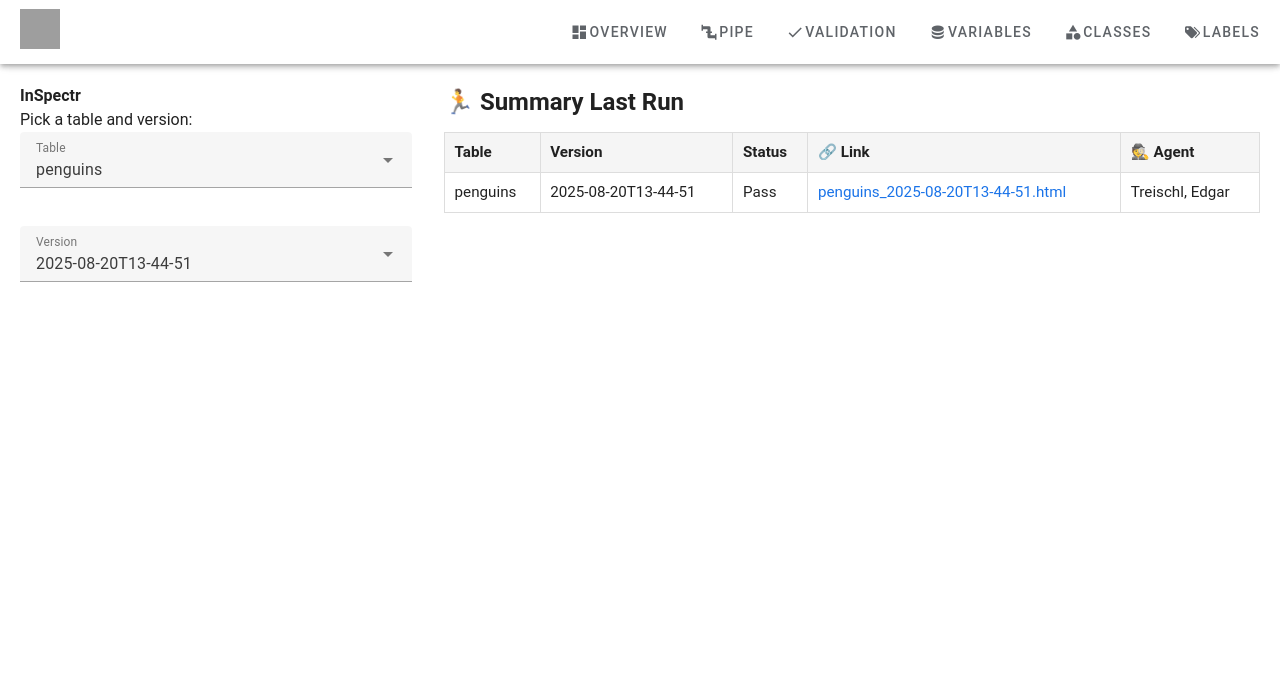
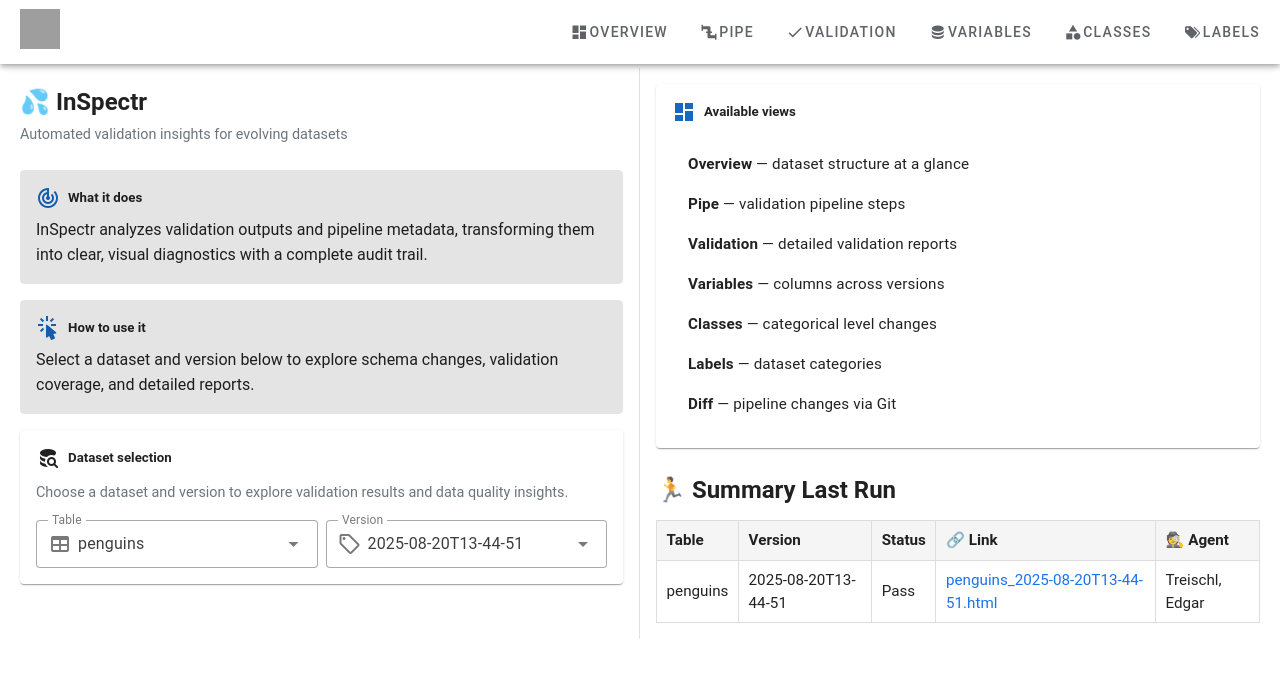
Before and after one commit to edgar-treischl/vuespectr, a Vue app: page / in a window 1280 px wide. Shown: the top 678 px of the page. Built offline with nearby package versions, Linux system fonts and the light colour scheme; grey boxes are pictures that could not be loaded.

Commit message:
finlized sizes plot, add home content

```diff
--- a/src/pages/Classes.vue
+++ b/src/pages/Classes.vue
@@ -1,23 +1,24 @@
 <template>
-  <v-container class="min-vh-100 pa-4">
-    <v-row justify="center">
-      <v-col cols="12" md="10" lg="8">
+  <v-container fluid class="min-vh-100 pa-4">
+    <v-row class="fill-height" justify="center">
+      <v-col cols="10" class="d-flex">
         <SidebarLayout>
-          <!-- Header slot -->
+          <!-- Header -->
           <template #header>
             <h2>🏫 Classes</h2>
           </template>
 
-          <!-- Sidebar slot -->
+          <!-- Sidebar -->
           <template #sidebar>
             <div class="sidebar-content">
               <p>
-                This panel shows the distribution of classes (levels) across dataset versions.
+                This view shows the distribution of classes (levels) across dataset
+                versions.
               </p>
 
               <ul>
                 <li>Each section represents one categorical variable.</li>
-                <li>You can track if levels have changed, disappeared, or appeared.</li>
+                <li>Track whether levels have changed, disappeared, or appeared.</li>
               </ul>
 
               <p class="muted mt-3">
@@ -26,7 +27,7 @@
             </div>
           </template>
 
-          <!-- Main content -->
+          <!-- Main -->
           <PlotClasses />
         </SidebarLayout>
       </v-col>
@@ -36,8 +37,7 @@
 
 <script setup>
 import SidebarLayout from "../components/SidebarLayout.vue";
-import PlotClasses from "@/components/PlotClasses.vue"
-
+import PlotClasses from "@/components/PlotClasses.vue";
 </script>
 
 <style scoped>
--- a/src/pages/Home.vue
+++ b/src/pages/Home.vue
@@ -1,31 +1,132 @@
 <template>
-  <v-container fluid>
-    <v-row>
-      <!-- Left column: dropdowns -->
-      <v-col cols="12" md="4" class="pa-4">
-        <h4>InSpectr</h4>
-        <p>Pick a table and version:</p>
+  <v-container fluid class="min-vh-100 pa-4">
+    <v-row class="fill-height">
+      <!-- LEFT COLUMN: CONTEXT + CONTROLS -->
+      <v-col cols="12" md="6" class="pa-4 selectors-col">
+        <h2 class="mb-1">💦 InSpectr</h2>
+        <p class="text-muted mb-6">
+          Automated validation insights for evolving datasets
+        </p>
 
+        <!-- What it does -->
+        <v-card variant="tonal" class="pa-4 mb-4">
+          <div class="d-flex align-center mb-2">
+            <v-icon color="primary" class="mr-2">mdi-radar</v-icon>
+            <h5 class="mb-0">What it does</h5>
+          </div>
+          <p class="mb-0">
+            InSpectr analyzes validation outputs and pipeline metadata, transforming
+            them into clear, visual diagnostics with a complete audit trail.
+          </p>
+        </v-card>
+
+        <!-- How to use -->
+        <v-card variant="tonal" class="pa-4 mb-4">
+          <div class="d-flex align-center mb-2">
+            <v-icon color="primary" class="mr-2">mdi-cursor-default-click</v-icon>
+            <h5 class="mb-0">How to use it</h5>
+          </div>
+          <p class="mb-0">
+            Select a dataset and version below to explore schema changes,
+            validation coverage, and detailed reports.
+          </p>
+        </v-card>
+
+        <!-- Current context -->
+
+        <!-- Dataset selection -->
+        <v-card outlined class="pa-4">
+          <div class="d-flex align-center mb-3">
+            <v-icon color="tertiary" size="24" class="mr-2">
+              mdi-database-search
+            </v-icon>
+            <h5 class="mb-0">Dataset selection</h5>
+          </div>
+
+          <p class="text-muted mb-4">
+            Choose a dataset and version to explore validation results and
+            data quality insights.
+          </p>
+
+          <v-row dense>
+            <v-col cols="12" md="6">
               <v-select
                 v-model="store.table"
                 :items="tableOptions"
                 label="Table"
-          dense
-          outlined
-          class="mb-4"
-        ></v-select>
+                prepend-inner-icon="mdi-table"
+                variant="outlined"
+                density="comfortable"
+                hide-details
+              />
+            </v-col>
 
+            <v-col cols="12" md="6">
               <v-select
                 v-model="store.version"
                 :items="versionOptions"
                 label="Version"
-          dense
-          outlined
-        ></v-select>
+                prepend-inner-icon="mdi-tag-outline"
+                variant="outlined"
+                density="comfortable"
+                hide-details
+              />
+            </v-col>
+          </v-row>
+        </v-card>
       </v-col>
 
-      <!-- Right column: filtered table -->
-      <v-col cols="12" md="8" class="pa-4">
+      <!-- RIGHT COLUMN: VIEWS + RESULTS -->
+      <v-col cols="12" md="6" class="pa-4">
+        <!-- Available views -->
+        <v-card outlined class="pa-4 mb-6">
+          <div class="d-flex align-center mb-3">
+            <v-icon color="primary" class="mr-2">
+              mdi-view-dashboard
+            </v-icon>
+            <h5 class="mb-0">Available views</h5>
+          </div>
+
+          <v-list density="compact">
+            <v-list-item>
+              <v-list-item-title>
+                <strong>Overview</strong> — dataset structure at a glance
+              </v-list-item-title>
+            </v-list-item>
+            <v-list-item>
+              <v-list-item-title>
+                <strong>Pipe</strong> — validation pipeline steps
+              </v-list-item-title>
+            </v-list-item>
+            <v-list-item>
+              <v-list-item-title>
+                <strong>Validation</strong> — detailed validation reports
+              </v-list-item-title>
+            </v-list-item>
+            <v-list-item>
+              <v-list-item-title>
+                <strong>Variables</strong> — columns across versions
+              </v-list-item-title>
+            </v-list-item>
+            <v-list-item>
+              <v-list-item-title>
+                <strong>Classes</strong> — categorical level changes
+              </v-list-item-title>
+            </v-list-item>
+            <v-list-item>
+              <v-list-item-title>
+                <strong>Labels</strong> — dataset categories
+              </v-list-item-title>
+            </v-list-item>
+            <v-list-item>
+              <v-list-item-title>
+                <strong>Diff</strong> — pipeline changes via Git
+              </v-list-item-title>
+            </v-list-item>
+          </v-list>
+        </v-card>
+
+        <!-- Table -->
         <TableOverview
           :selectedTable="store.table"
           :selectedVersion="store.version"
@@ -35,50 +136,41 @@
   </v-container>
 </template>
 
+
+
+
 <script setup>
 import { ref, onMounted, watch } from "vue";
 import { useAppStore } from "@/stores/app";
-import TableOverview from "../components/TableOverview.vue";
+import TableOverview from "@/components/TableOverview.vue";
 
 const store = useAppStore();
 
 const tableOptions = ref([]);
 const versionOptions = ref([]);
-
-// Keep track of all pointers
 let allPointers = [];
 
 onMounted(async () => {
-  // Fetch pointers JSON
   const res = await fetch("data/pointers.json");
   const json = await res.json();
-
   allPointers = json.pointers;
 
-  // Get unique tables
-  const tables = Array.from(new Set(allPointers.map(p => p.table).filter(Boolean)));
-  tableOptions.value = tables;
+  tableOptions.value = Array.from(
+    new Set(allPointers.map(p => p.table).filter(Boolean))
+  );
 
-  // Pick default table/version only if store is empty
   if (!store.table || !store.version) {
-    const defaultTable = tables[0];
-    const versionsForTable = allPointers
-      .filter(p => p.table === defaultTable)
-      .map(p => p.version)
-      .filter(Boolean)
-      .sort((a, b) => b.localeCompare(a)); // latest first
-
+    const defaultTable = tableOptions.value[0];
+    updateVersionOptions(defaultTable);
     store.table = defaultTable;
-    store.version = versionsForTable[0];
+    store.version = versionOptions.value[0];
   } else {
-    // If store has a table, populate versionOptions for it
     updateVersionOptions(store.table);
   }
 });
 
-// Update version options whenever table changes
 watch(() => store.table, (newTable) => {
-  updateVersionOptions(newTable);
+  if (newTable) updateVersionOptions(newTable);
 });
 
 function updateVersionOptions(table) {
@@ -86,11 +178,41 @@ function updateVersionOptions(table) {
     .filter(p => p.table === table)
     .map(p => p.version)
     .filter(Boolean)
-    .sort((a, b) => b.localeCompare(a)); // latest first
+    .sort((a, b) => b.localeCompare(a));
 
-  // If current version not in options, pick latest
   if (!versionOptions.value.includes(store.version)) {
     store.version = versionOptions.value[0];
   }
 }
 </script>
+
+<style scoped>
+
+
+.selectors-col {
+  border-right: 1px solid #e0e0e0;
+}
+
+h2 {
+  font-weight: 700;
+}
+
+h5 {
+  font-weight: 600;
+}
+
+p {
+  line-height: 1.55;
+}
+
+.text-muted {
+  color: #6c757d;
+  font-size: 0.9rem;
+}
+
+.v-list-item-title {
+  font-size: 0.95rem;
+}
+
+
+</style>
--- a/src/pages/Labels.vue
+++ b/src/pages/Labels.vue
@@ -1,23 +1,23 @@
 <template>
-  <v-container class="min-vh-100 pa-4">
-    <v-row justify="center">
-      <v-col cols="12" md="10" lg="8">
+  <v-container fluid class="min-vh-100 pa-4">
+    <v-row class="fill-height" justify="center">
+      <v-col cols="10" class="d-flex">
         <SidebarLayout>
-          <!-- Header slot -->
+          <!-- Header -->
           <template #header>
             <h2>🏷️ Labels</h2>
           </template>
 
-          <!-- Sidebar slot -->
+          <!-- Sidebar -->
           <template #sidebar>
             <div class="sidebar-content">
               <p>
-                This panel shows the labels or category identifiers present in the dataset
+                This view shows the labels or category identifiers present in the dataset.
               </p>
 
               <ul>
                 <li>Each label represents a class or group associated with your data.</li>
-                <li>Useful for supervised tasks like classification or evaluation.</li>
+                <li>Useful for supervised tasks such as classification or evaluation.</li>
               </ul>
 
               <p class="muted mt-3">
@@ -26,7 +26,7 @@
             </div>
           </template>
 
-          <!-- Main content -->
+          <!-- Main -->
           <PlotLabels />
         </SidebarLayout>
       </v-col>
@@ -36,9 +36,7 @@
 
 <script setup>
 import SidebarLayout from "../components/SidebarLayout.vue";
-import PlotLabels from '../components/PlotLabels.vue';
-
-
+import PlotLabels from "@/components/PlotLabels.vue";
 </script>
 
 <style scoped>
--- a/src/pages/Variables.vue
+++ b/src/pages/Variables.vue
@@ -1,7 +1,7 @@
 <template>
   <v-container fluid class="min-vh-100 pa-4">
   <v-row class="fill-height" justify="center">
-    <v-col cols="12" class="d-flex">
+    <v-col cols="10" class="d-flex">
       <SidebarLayout>
         <!-- Header -->
         <template #header>
```
Also changed, not shown: src/pages/Pipe.vue (+11 -11 lines), src/pages/Validation.vue (+24 -13 lines). Lines whose indentation alone changed are shown as unchanged.
